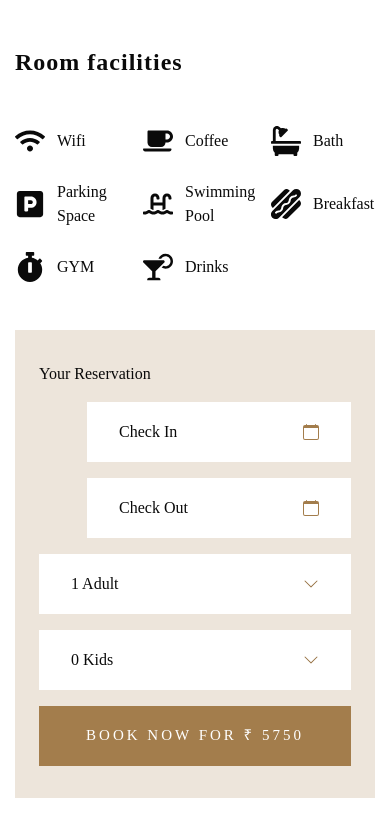
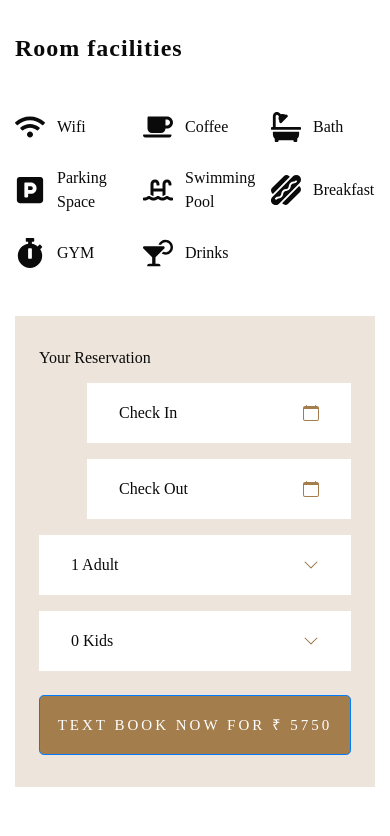
Before and after one commit to shanu281/Hotel-Booking, a React (Create React App) app: page /room/1 in a window 390 px wide. Shown: the part 1158-1994 px from the top of the page. Built offline with nearby package versions, Linux system fonts and the light colour scheme.

Commit message:
HeroSlider updated

```diff
--- a/package.json
+++ b/package.json
@@ -7,6 +7,7 @@
     "@testing-library/jest-dom": "^5.16.5",
     "@testing-library/react": "^13.4.0",
     "@testing-library/user-event": "^13.5.0",
+    "antd": "^5.7.0",
     "react": "^18.2.0",
     "react-date-picker": "^10.0.3",
     "react-datepicker": "^4.11.0",
--- a/public/index.html
+++ b/public/index.html
@@ -24,6 +24,7 @@
       work correctly both with client-side routing and a non-root public URL.
       Learn how to configure a non-root public URL by running `npm run build`.
     -->
+    <link rel="stylesheet" href="https://cdn.jsdelivr.net/npm/bootstrap@4.0.0/dist/css/bootstrap.min.css" integrity="sha384-Gn5384xqQ1aoWXA+058RXPxPg6fy4IWvTNh0E263XmFcJlSAwiGgFAW/dAiS6JXm" crossorigin="anonymous">
     <title>React App</title>
   </head>
   <body>
--- a/src/components/BookForm.js
+++ b/src/components/BookForm.js
@@ -8,7 +8,7 @@ import { RoomContext } from "../context/RoomContext";
 const BookForm = () => {
   const { handleCheck } = useContext(RoomContext);
   return (
-    <form className="h-[300px] bg-pink-200  w-full lg:h-[70px]">
+    <form className="h-[300px]  w-full lg:h-[70px]">
       <div className="flex flex-col w-full h-full lg:flex-row ">
         <div className="flex-1 border-r">
           <CheckIn />
@@ -25,7 +25,7 @@ const BookForm = () => {
         <button
           onClick={(e) => handleCheck(e)}
           type="submit"
-          className="btn, btn-primary"
+          className="btn btn-primary"
         >
           Check Now
         </button>
--- a/src/components/Header.js
+++ b/src/components/Header.js
@@ -25,7 +25,7 @@ const Header = () => {
         </a>
         <nav
           className={`${
-            header ? "text-primary" : "text-white"
+            header ? "text-black" : "text-white"
           } flex font-tertiary tracking-[3px] text-[15px] items-center uppercase  gap-x-4 lg:gap-x-8`}
         >
           <a href="/" className="hover:text-accent transition">
--- a/src/components/HeroSlider.js
+++ b/src/components/HeroSlider.js
@@ -15,12 +15,12 @@ const slides = [
     btnText: "SEE OUR ROOMS",
   },
   {
-    title: "Your Luxury Hotel for Vaccation",
+    title: "Explore Our Wide Range Of Rooms",
     bg: Img2,
     btnText: "SEE OUR ROOMS",
   },
   {
-    title: "Your Luxury Hotel for Vaccation",
+    title: "Premium Facilities At Affordable Price",
     bg: Img3,
     btnText: "SEE OUR ROOMS",
   },
@@ -32,7 +32,7 @@ const HeroSlider = () => {
       effect={"fade"}
       loop={true}
       autoplay={{ delay: 3000, disableOnInteraction: false }}
-      className="heroSlider h-[600px] lg:h-[860px]"
+      className="heroSlider h-[560px] lg:h-[860px]"
     >
       {slides.map((slide, index) => {
         const { title, bg, btnText } = slide;
@@ -41,18 +41,19 @@ const HeroSlider = () => {
             key={index}
             className="h-full  relative flex justify-center items-center"
           >
-            {/* <div className="z-20 text-white text-center">
+            <div className="z-20 absolute text-white  mx-[350px] my-[250px] text-center">
 
-              <div className="uppercase font-tertiary tracking-[6px] mb-5">
+              <div className="uppercase  font-tertiary tracking-[6px] mb-5">
                 Just enjoy and relax
               </div>
+
               <h1 className="text-[32px]  font-primary uppercase tracking-[2px] max-w-[920px] lg:text-[68px] leading-tight mb-6">
                 {title}
               </h1>
-              <button className="btn btn-lg btn-primary mx-auto">
+              {/* <button className="btn btn-lg btn-primary mx-auto">
                 {btnText}
-              </button>
-            </div> */}
+              </button> */}
+            </div>
             <div className="absolute top-0 w-full h-full">
               <img
                 className="object-cover h-full w-full"
--- a/src/components/Room.js
+++ b/src/components/Room.js
@@ -48,7 +48,7 @@ const Room = ({ room }) => {
       <div>
         <Link
           to={`/room/${id}`}
-          className="btn btn-secondary btn-sm max-w-[240px] mx-auto text-center"
+          className="btn btn-secondary  btn-sm max-w-[260px] mx-auto text-center"
         >
           book now from ₹ {price*50}
         </Link>
--- a/src/pages/RoomDetails.js
+++ b/src/pages/RoomDetails.js
@@ -1,4 +1,4 @@
-import React, { useContext } from "react";
+import React, { useContext, useState } from "react";
 import { useParams } from "react-router-dom";
 import AdultsDropdown from "../components/AdultsDropdown";
 import KidsDropdown from "../components/KidsDropdown";
@@ -7,16 +7,40 @@ import CheckOut from "../components/CheckOut";
 import ScrollToTop from "../components/ScrollToTop";
 import { RoomContext } from "../context/RoomContext";
 import { FaCheck } from "react-icons/fa";
+import { Button, Modal } from 'antd';
+
+
 
 const RoomDetails = () => {
+
   const { rooms } = useContext(RoomContext);
   const { id } = useParams();
-  console.log(id);
+
   const room = rooms.find((room) => {
     return room.id === Number(id);
   });
-  console.log(room);
   const { name, description, facilities, imageLg, price } = room;
+
+  // Sucess Modal
+  const [modal, contextHolder] = Modal.useModal();
+  const countDown = () => {
+    let secondsToGo = 5;
+    const instance = modal.success({
+      title: 'Booking Confirmed',
+      content: 'Thank you, Your room has been booked',
+    });
+    const timer = setInterval(() => {
+      secondsToGo -= 1;
+      instance.update({
+        content: `Have a pleasent stay`,
+      });
+    }, 1000);
+    setTimeout(() => {
+      clearInterval(timer);
+      instance.destroy();
+    }, secondsToGo * 1000);
+  };
+
   return (
     <section>
       <ScrollToTop />
@@ -58,7 +82,7 @@ const RoomDetails = () => {
             <div className="py-8 px-6 bg-accent/20 mb-12">
               <div className="flex flex-col space-y-4 mb-4 ">
                 <h3>Your Reservation</h3>
-                <div className="h-[60px]">
+                <div className="h-[60px]" >
                   <CheckIn />
                 </div>
                 <div className="h-[60px]">
@@ -71,8 +95,8 @@ const RoomDetails = () => {
                   <KidsDropdown />
                 </div>
               </div>
-              <button className="btn btn-lg btn-primary w-full">
-                Book now for ₹ {price*50}
+              <button onClick={countDown} className="btn btn-lg btn-primary w-full" >
+                text Book now for ₹ {price*50}
               </button>
             </div>
             {/* Rules */}
@@ -105,6 +129,7 @@ const RoomDetails = () => {
                 </li>
               </ul>
             </div>
+            {contextHolder}
           </div>
         </div>
       </div>
```
Also changed, not shown: src/context/RoomContext.js (+2 -13 lines), 1 other file (tests, documents, lock files or other folders).
